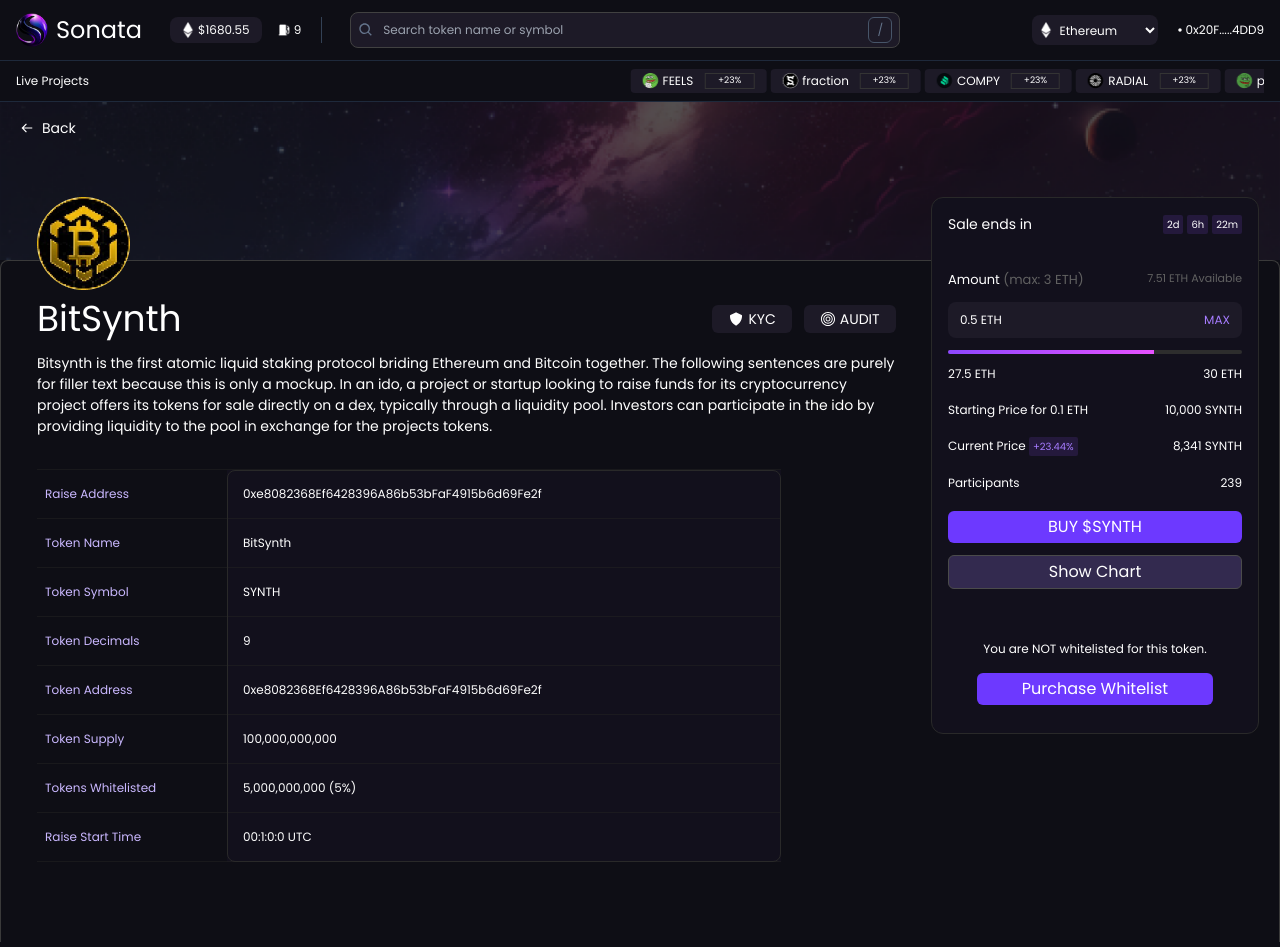
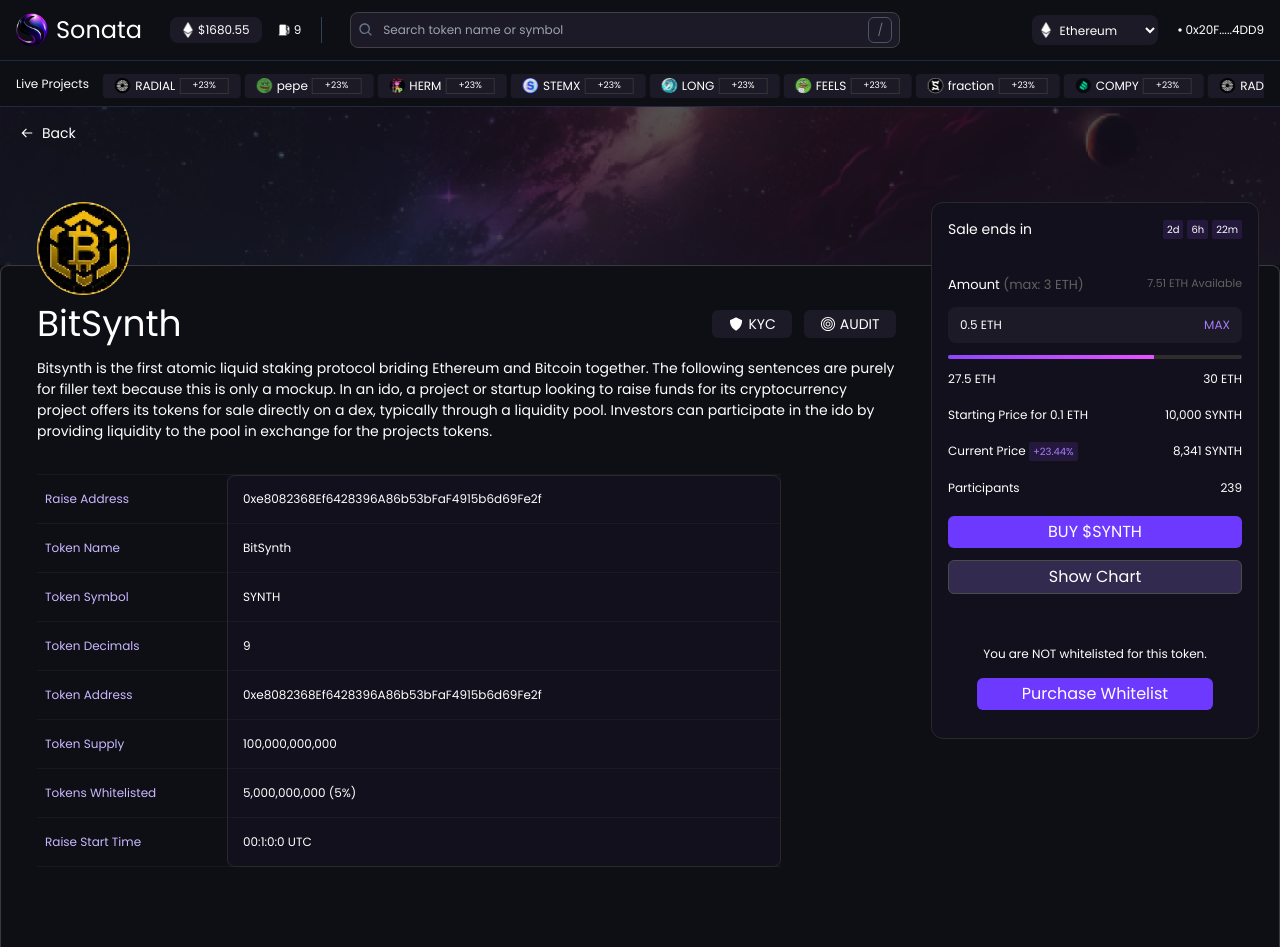
Before and after one commit to indrajith76/sonata, a React (Vite) app: page /tokenPages in a window 1280 px wide. Built offline with nearby package versions, Linux system fonts and the light colour scheme.

Commit message:
final slider update

```diff
--- a/src/components/Header.jsx
+++ b/src/components/Header.jsx
@@ -1,7 +1,6 @@
 import { Link } from "react-router-dom";
 import { BiSearch, BiSolidCircle, BiMenu } from "react-icons/bi";
 import { AiOutlineClose } from "react-icons/ai";
-// import Marquee from "react-fast-marquee";
 
 const Header = (props) => {
   const { sidebarStatus, setSidebarStatus } = props;
@@ -88,24 +87,14 @@ const Header = (props) => {
 
       <div className="flex items-center gap-3 lg:gap-0 justify-between px-4 py-2 border-b border-slate-800 ">
         <p className="text-white font-medium text-xs w-[90px]">Live Projects</p>
-        {/* <Marquee
-          className="2xl:flex 2xl:justify-end 2xl:w-[95%]"
-          autoFill={true}
-          play={true}
-          pauseOnHover={true}
-          delay={0}
-          loop={0}
-          onCycleComplete={() => false}
-          onFinish={() => false}
-          onMount={() => false}
-        >
-          <MarqueeContent />
-          <MarqueeContent />
-          <MarqueeContent />
-        </Marquee> */}
-        <div className="2xl:flex 2xl:justify-end overflow-hidden">
-          <div className="marquee flex flex-row">
-            <MarqueeContent />
+        <div className="marquee">
+          <div className="marquee-content">
+            <div className="item-collection-1">
+              <MarqueeContent />
+            </div>
+            <div className="item-collection-2">
+              <MarqueeContent />
+            </div>
           </div>
         </div>
       </div>
--- a/src/index.css
+++ b/src/index.css
@@ -27,24 +27,52 @@ body {
   background-size: contain;
 }
 
-@keyframes marqueeAnimation {
+.marquee {
+  width: 100%;
+
+  margin: 0 auto;
+  overflow: hidden;
+  white-space: nowrap;
+}
+
+.marquee-content {
+  display: flex;
+  flex-direction: row;
+  align-items: center;
+  margin-top: 5px;
+  animation: marquee 15s linear infinite;
+}
+
+.item-collection-1,
+.item-collection-2 {
+  position: relative;
+  left: 0%;
+  animation: swap 15s linear infinite;
+}
+
+@keyframes swap {
+  0%,
+  50% {
+    left: 0%;
+  }
+  50.01%,
+  100% {
+    left: 100%;
+  }
+}
+
+.marquee-content:hover {
+  animation-play-state: paused;
+  cursor: pointer;
+}
+
+@keyframes marquee {
   0% {
-    transform: translateX(100%);
+    transform: translateX(0);
   }
   100% {
     transform: translateX(-100%);
   }
-}
-
-.marquee {
-  white-space: nowrap;
-  overflow: hidden;
-  animation: marqueeAnimation 20s linear infinite;
-}
-
-.marquee:hover {
-  animation-play-state: paused;
-  cursor: pointer;
 }
 
 @layer utilities {
```
